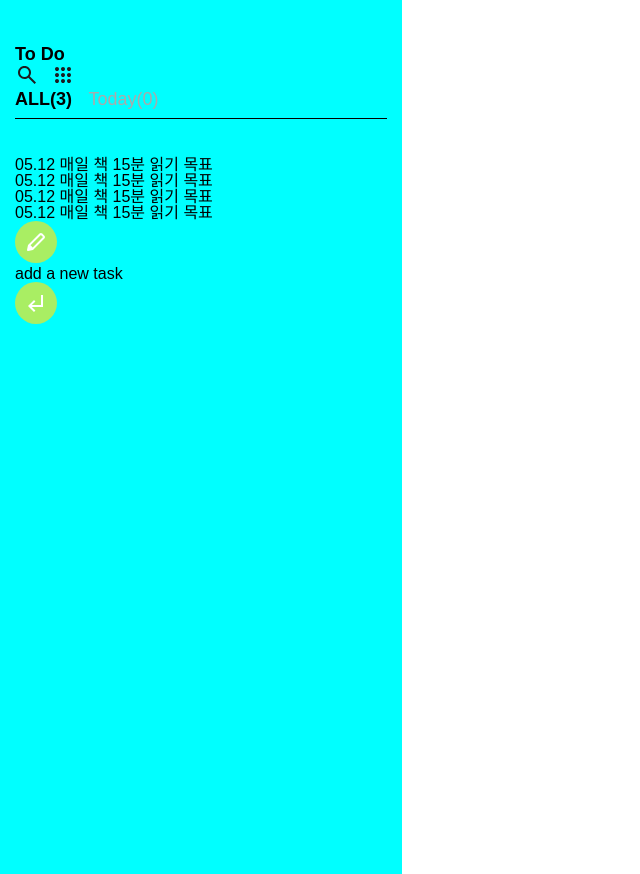
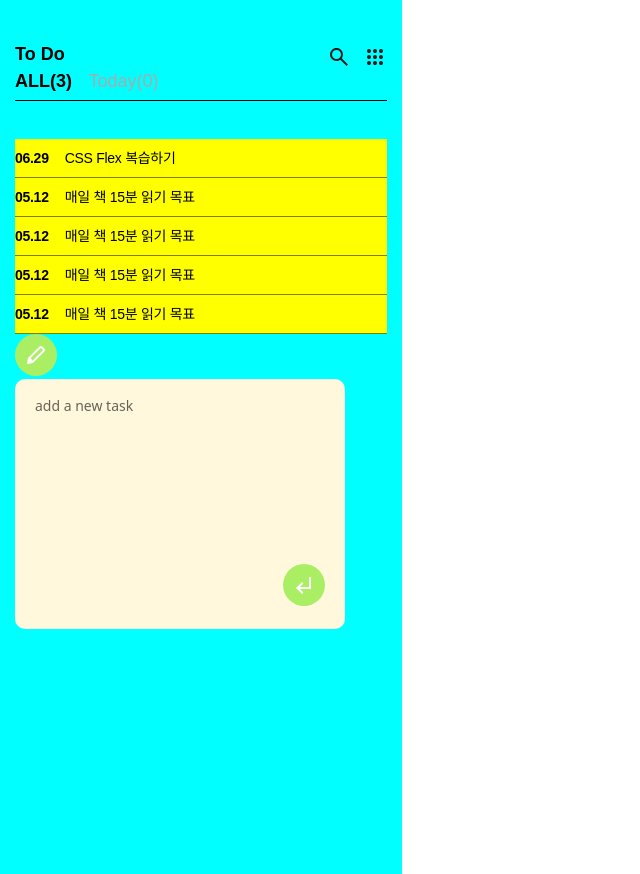
Before and after one commit to ysb000/toDoList, a plain HTML site: page index.html in a window 1280 px wide. Shown: the whole page, without its empty margins (0-640 px from the left). Drawn offline with Linux system fonts and the light colour scheme; a web font is replaced by a local one.

Commit message:
투두리스트 플렉스 활용

```diff
--- a/index.html
+++ b/index.html
@@ -12,8 +12,8 @@
     <link rel="shortcut icon" href="" type="image/x-icon">
     <!-- 디자인 -->
     <link rel="stylesheet" href="./styles/reset.css"> <!-- reset 먼저 작성 -->
-    <!-- <link rel="stylesheet" href="./styles/index.css"> -->
-    <link rel="stylesheet" href="./styles/study.css">
+    <link rel="stylesheet" href="./styles/index.css">
+    <!-- <link rel="stylesheet" href="./styles/study.css"> -->
 </head>
 <body>
     <div id="wrap">
@@ -51,6 +51,10 @@
                     <a href="#" class="date">05.12</a>
                     <a href="#"  class="contents">매일 책 15분 읽기 목표</a>
                 </li>
+                <li>
+                    <a href="#" class="date">06.29</a>
+                    <a href="#"  class="contents">CSS Flex 복습하기</a>
+                </li>
                 <!-- li 추가 가능 -->
             </ul>
             <!-- 2. 작성버튼 -->
--- a/styles/index.css
+++ b/styles/index.css
@@ -34,7 +34,11 @@
     border-bottom:1px solid #000;
     margin-bottom:38px;
 }
-#wrap > header > .top {}
+#wrap > header > .top {
+    display:flex;
+    flex-flow:row nowrap;
+    justify-content:space-between;
+}
 #wrap > header > .top > h1 {}
 #wrap > header > .top > h1 > a { /* 글자꾸미기는 가장 글자에 가까운 선택자에 작성 */
     font-size:1.125em;
@@ -70,3 +74,53 @@
     font-weight:600;
     color:#000;
 }
+/* =====================================main */
+#wrap > main {}
+/* =====================================main 1. 날짜~할 일 목록 리스트 */
+#wrap > main > .to_do_list {
+    background-color: yellow;
+    display:flex;
+    flex-flow:column-reverse nowrap;
+    /* gap:10px; */
+    /* 2개 이상의 자식사이 바깥쪽 여백(간격)을 메인축에만 적용(magin과 동일) */
+    /* 실제 웹&앱 서비스를 이용하는 사용자가 작성하는 내용은 항상 부모의 마지막 자식 위치로 삽입된다. 개발자가 '반전'설정을 하지 않으면 무조건 아래로 쌓인다는 뜻. 내용이 많을수록 점점 보기 불편해지는 상황이 생기므로 축 반전을 통해 사용자가 작성한 마지막 글이 '첫 글'이 되도록 프로그래밍을 작성해야한다. */
+}
+#wrap > main > .to_do_list > li {
+    /* 자식 date, contents를 정렬하고 여백을 띄우기 위해 부모(li)에 flex 적용 */
+    display:flex;
+    /* display:flex; 외에 나머지 속성은 순서 상관없음*/
+    flex-flow:row nowrap;
+    gap:16px;
+    padding:12px 0;
+    justify-content:flex-start;
+    align-items:flex-start;
+    border-bottom: 1px solid rgba(0, 0, 0, 0.5);
+}
+#wrap > main > .to_do_list > li > * {
+    font-size: 0.875em;
+    letter-spacing:-0.02em;
+}
+#wrap > main > .to_do_list > li > .date {font-weight:600;}
+#wrap > main > .to_do_list > li > .contents {}
+/* 3. 작성버튼 클릭 시 실행화면 */
+#wrap > main > .write_popup {
+    background-color: cornsilk;
+    display:flex;
+    width:330px; height:250px;
+    border-radius:10px;
+    padding:20px;
+    flex-flow:column nowrap;
+    justify-content:space-between;
+    /* align-items:flex-end;자식에게 모두 주고 싶은 경우 */
+}
+#wrap > main > .write_popup > .info{
+    font-family:'Noto Sans', 'pretendard';
+    font-size:0.875em;
+    color:rgba(0, 0, 0, 0.6);
+}
+#wrap > main > .write_popup > .write_btn {
+    align-self:flex-end; /* 자식한테만 개별로 적용하고 싶은 경우 */
+    width:42px;
+    /* height:42px;-> max-content를 기본으로 사용하여 생략이 가능 */
+}
+#wrap > main > .write_popup > .write_btn > img {width:100%;}
```
Also changed, not shown: 1 other file.
